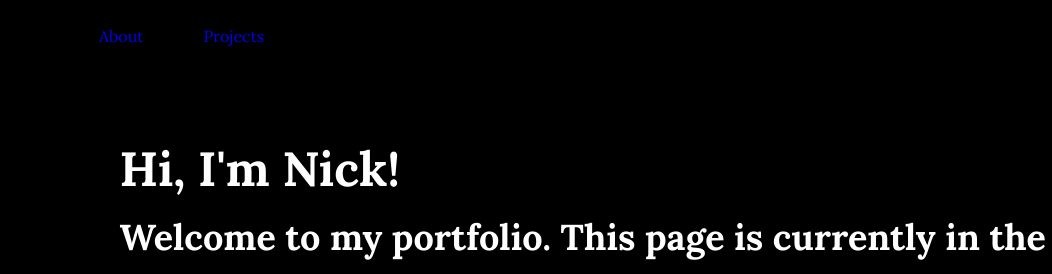
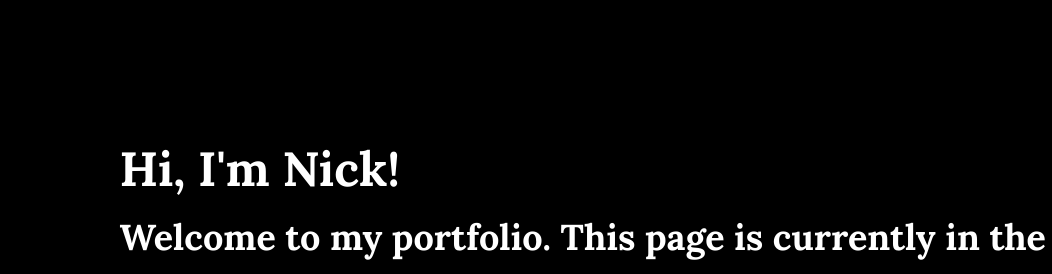
Before and after one commit to nickthanasiu/nickthanasiu.github.io, a plain HTML site: page index.html in a window 1280 px wide. Shown: the top 274 px of the page, 0-1052 px from the left. Drawn offline with Linux system fonts and the light colour scheme.

Commit message:
Comment out broken links

```diff
--- a/index.html
+++ b/index.html
@@ -143,8 +143,8 @@
     <header>
       <nav>
         <ul>
-          <li><a href="#about">About</a></li>
-          <li><a href="#projects">Projects</a></li>
+          <!--<li><a href="#about">About</a></li>
+          <li><a href="#projects">Projects</a></li> -->
           <li style="margin-left: auto">
             <a
               href="https://github.com/nickthanasiu"
```
